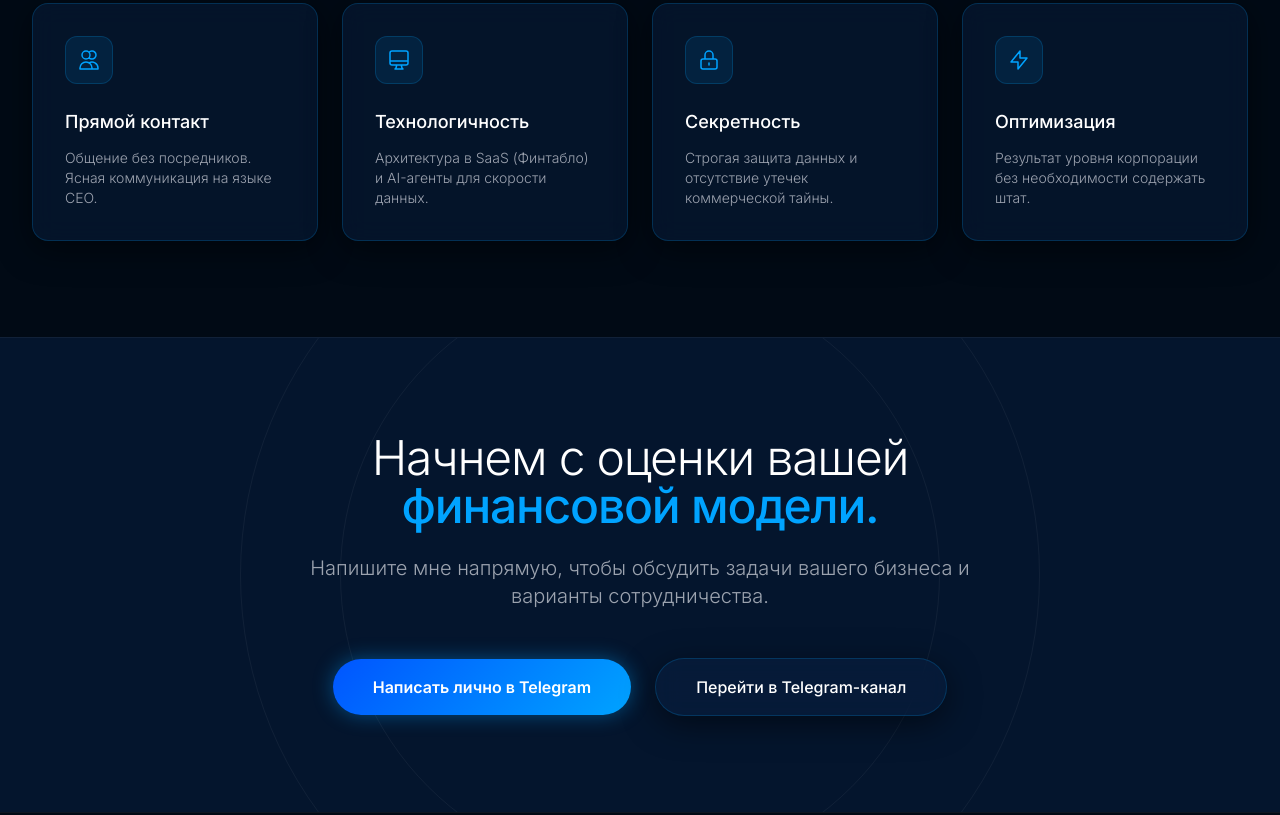
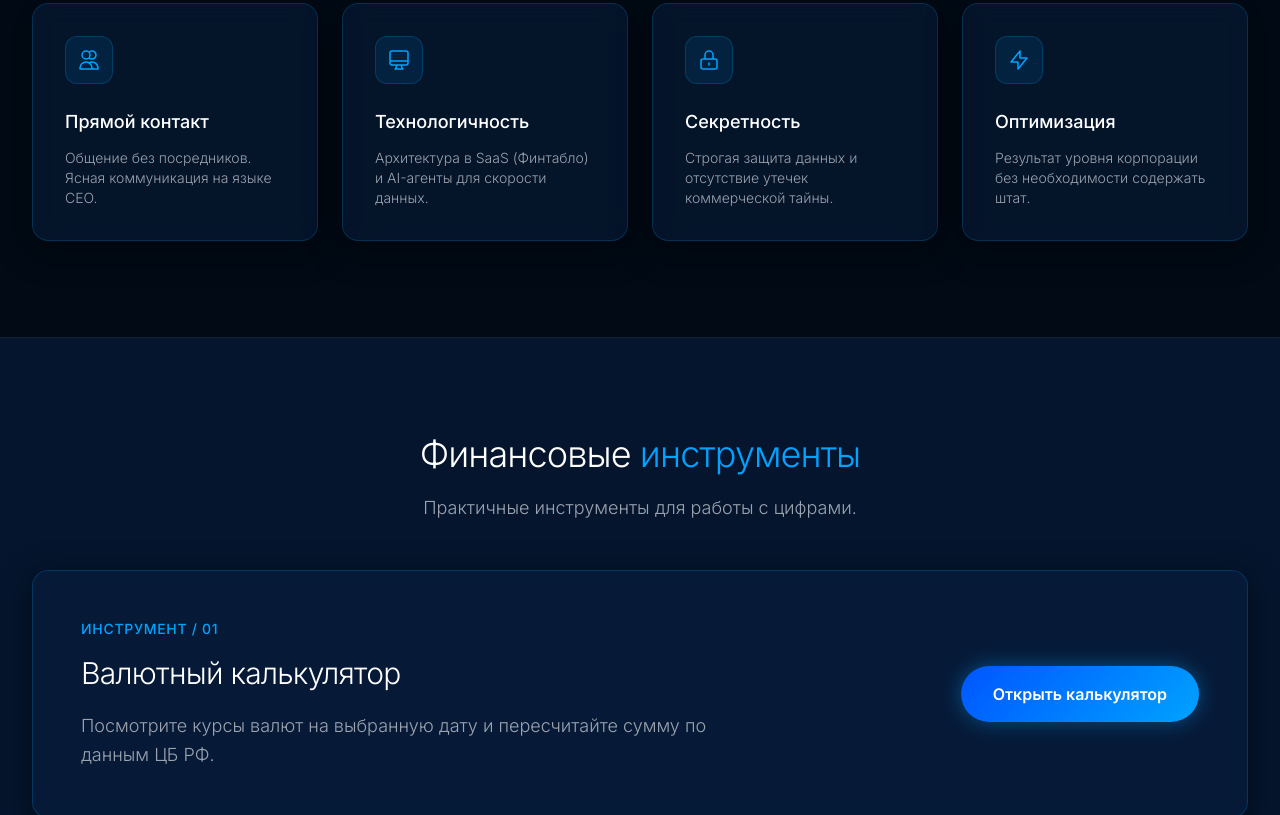
Before and after one commit to elenalipovik-ctrl/site-vizitka, a plain HTML site: page Index.html in a window 1280 px wide. Shown: the part 1985-2800 px from the top of the page. Drawn offline with nearby package versions, Linux system fonts and the light colour scheme; animation ran at ten frames a second.

Commit message:
Add-financial-tools-section

```diff
--- a/Index.html
+++ b/Index.html
@@ -107,19 +107,20 @@
                 </div>
 
                 <!-- Десктопное меню -->
-                <nav class="hidden md:flex space-x-10 relative z-10">
+                <nav class="hidden xl:flex space-x-8 relative z-10">
                     <a href="#about" class="text-gray-300 font-bold hover:text-quartz-glow transition-colors duration-200 text-sm tracking-wide">Обо мне</a>
                     <a href="#format" class="text-gray-300 font-bold hover:text-quartz-glow transition-colors duration-200 text-sm tracking-wide">Формат работы</a>
+                    <a href="#tools" class="text-gray-300 font-bold hover:text-quartz-glow transition-colors duration-200 text-sm tracking-wide">Финансовые инструменты</a>
                     <a href="#contacts" class="text-gray-300 font-bold hover:text-quartz-glow transition-colors duration-200 text-sm tracking-wide">Контакты</a>
                 </nav>
-                <div class="hidden md:flex relative z-10">
+                <div class="hidden xl:flex relative z-10">
                     <a href="https://t.me/helen_lipovik" target="_blank" class="btn-quartz inline-flex items-center justify-center px-6 py-2.5 text-sm font-semibold rounded-full">
                         Написать в Telegram
                     </a>
                 </div>
 
                 <!-- Кнопка мобильного меню (Гамбургер) -->
-                <div class="md:hidden relative z-10 flex items-center">
+                <div class="xl:hidden relative z-10 flex items-center">
                     <button id="mobile-menu-btn" class="text-gray-300 hover:text-white focus:outline-none p-2">
                         <svg class="h-7 w-7" fill="none" viewBox="0 0 24 24" stroke="currentColor">
                             <path stroke-linecap="round" stroke-linejoin="round" stroke-width="2" d="M4 6h16M4 12h16M4 18h16"/>
@@ -138,6 +139,7 @@
             </button>
             <a href="#about" class="mobile-link text-white text-2xl font-bold tracking-wide hover:text-quartz-glow transition-colors">Обо мне</a>
             <a href="#format" class="mobile-link text-white text-2xl font-bold tracking-wide hover:text-quartz-glow transition-colors">Формат работы</a>
+            <a href="#tools" class="mobile-link text-white text-2xl font-bold tracking-wide hover:text-quartz-glow transition-colors">Финансовые инструменты</a>
             <a href="#contacts" class="mobile-link text-white text-2xl font-bold tracking-wide hover:text-quartz-glow transition-colors">Контакты</a>
             <a href="https://t.me/helen_lipovik" target="_blank" class="btn-quartz inline-flex items-center justify-center px-8 py-4 mt-4 text-lg font-semibold rounded-full">
                 Написать в Telegram
@@ -297,7 +299,27 @@
         </div>
     </section>
 
-    <!-- Экран 4: Контакты -->
+    <!-- Экран 4: Финансовые инструменты -->
+    <section id="tools" class="py-24 bg-sapphire-800 border-t border-white/5">
+        <div class="max-w-7xl mx-auto px-4 sm:px-6 lg:px-8">
+            <div class="text-center mb-12">
+                <h2 class="text-3xl md:text-4xl font-light text-white tracking-tight mb-5">Финансовые <span class="text-quartz-glow">инструменты</span></h2>
+                <p class="text-lg text-gray-400 font-light max-w-2xl mx-auto">Практичные инструменты для работы с цифрами.</p>
+            </div>
+            <div class="glass-card rounded-2xl p-8 md:p-12 flex flex-col lg:flex-row lg:items-center lg:justify-between gap-8">
+                <div class="max-w-2xl">
+                    <p class="text-quartz-glow text-sm font-medium tracking-wider uppercase mb-4">Инструмент / 01</p>
+                    <h3 class="text-2xl md:text-3xl font-light text-white tracking-tight mb-5">Валютный калькулятор</h3>
+                    <p class="text-lg text-gray-400 leading-relaxed font-light">Посмотрите курсы валют на выбранную дату и пересчитайте сумму по данным ЦБ РФ.</p>
+                </div>
+                <a href="https://currency.fin-partner.pro/" class="btn-quartz inline-flex items-center justify-center px-8 py-4 text-base font-semibold rounded-full whitespace-nowrap self-start lg:self-auto">
+                    Открыть калькулятор
+                </a>
+            </div>
+        </div>
+    </section>
+
+    <!-- Экран 5: Контакты -->
     <section id="contacts" class="py-24 bg-sapphire-800 border-t border-white/5 relative overflow-hidden">
         <!-- Декоративный круг -->
         <div class="absolute top-1/2 left-1/2 -translate-x-1/2 -translate-y-1/2 w-[800px] h-[800px] border border-white/5 rounded-full pointer-events-none"></div>
```
